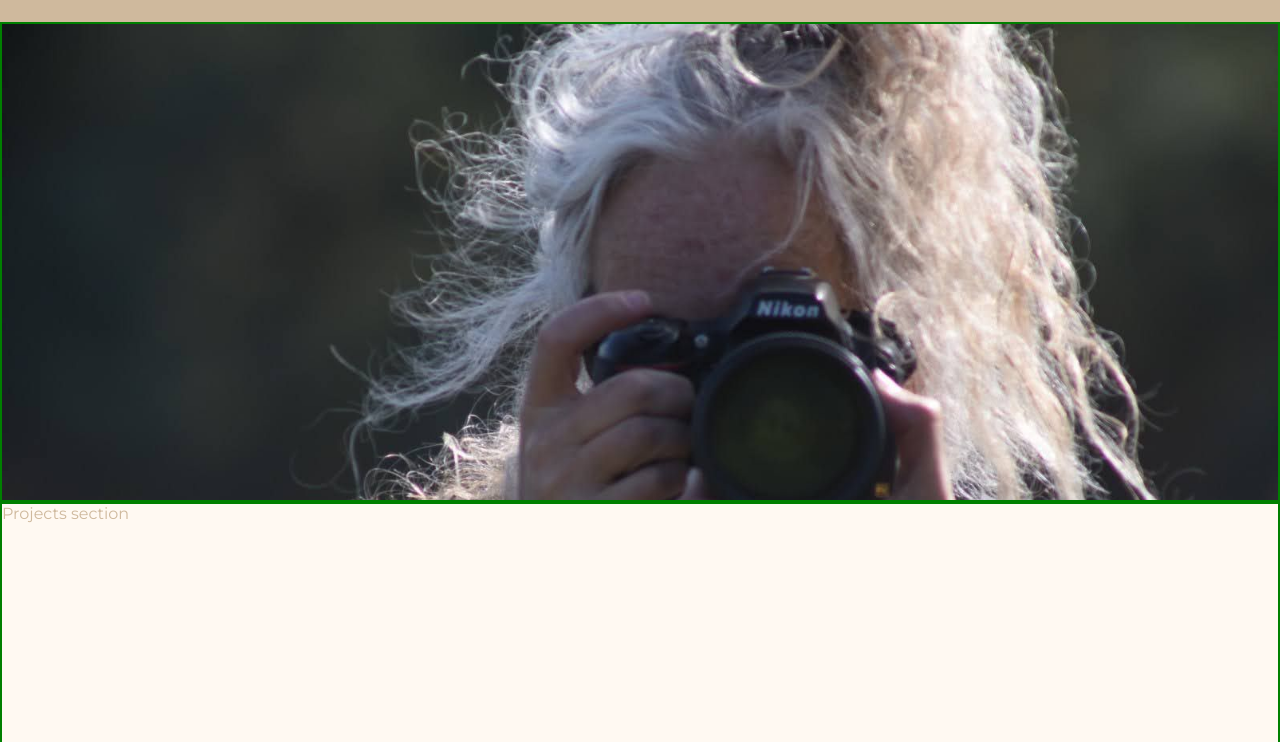
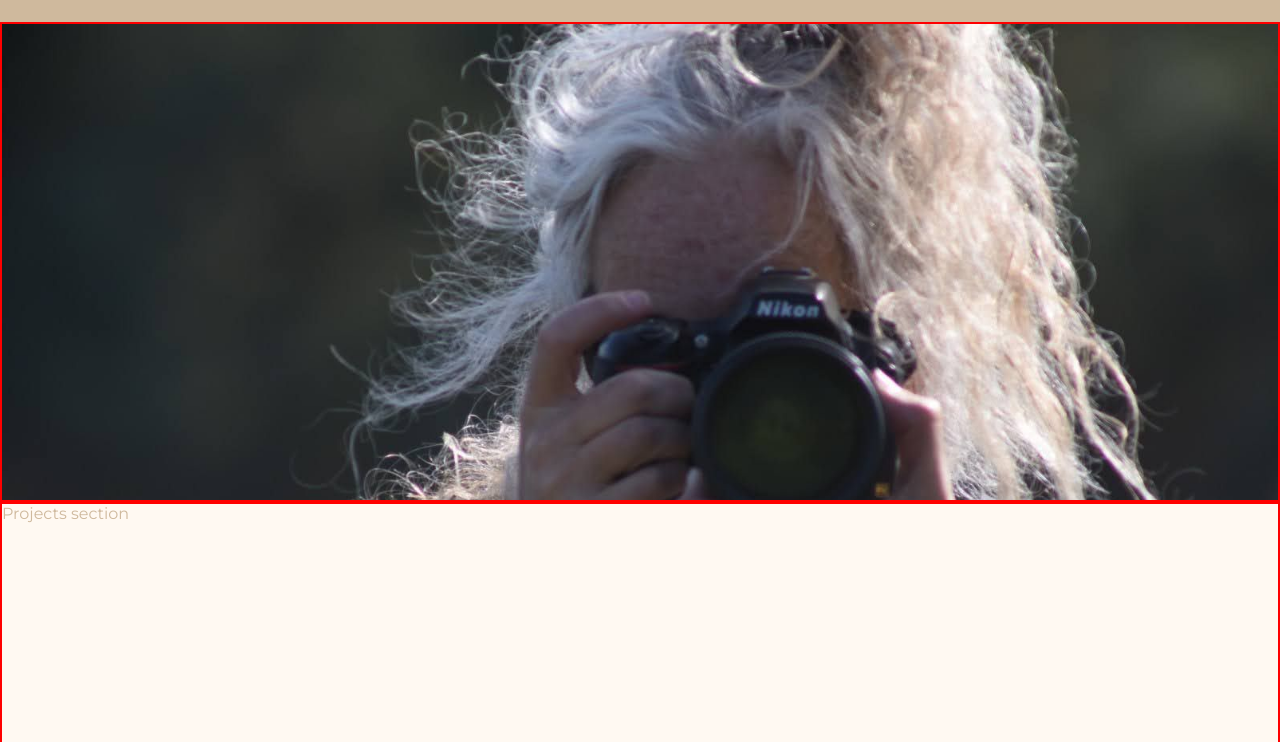
Before and after one commit to benijaichenco/mom, a plain HTML site: page index.html in a window 1280 px wide. Shown: the part 58-800 px from the top of the page. Drawn offline with nearby package versions, Linux system fonts and the light colour scheme; a web font is replaced by a local one.

Commit message:
change border to red

```diff
--- a/style.css
+++ b/style.css
@@ -220,7 +220,7 @@ section {
   flex-shrink: 0;
   height: 60vh;
   overflow: hidden;
-  border: 2px solid green;
+  border: 2px solid red;
 }
 
 #home-section {
```
